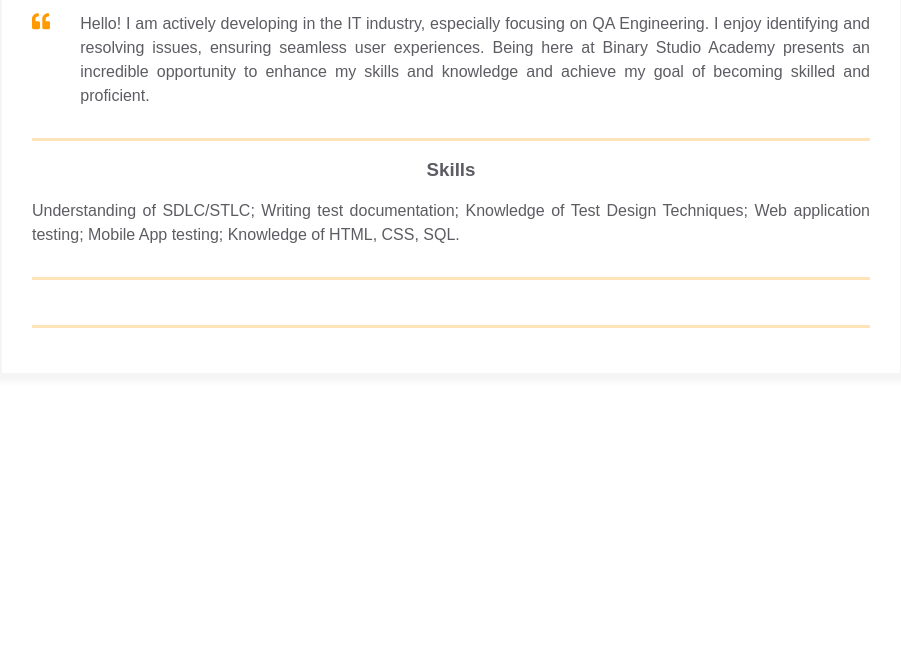
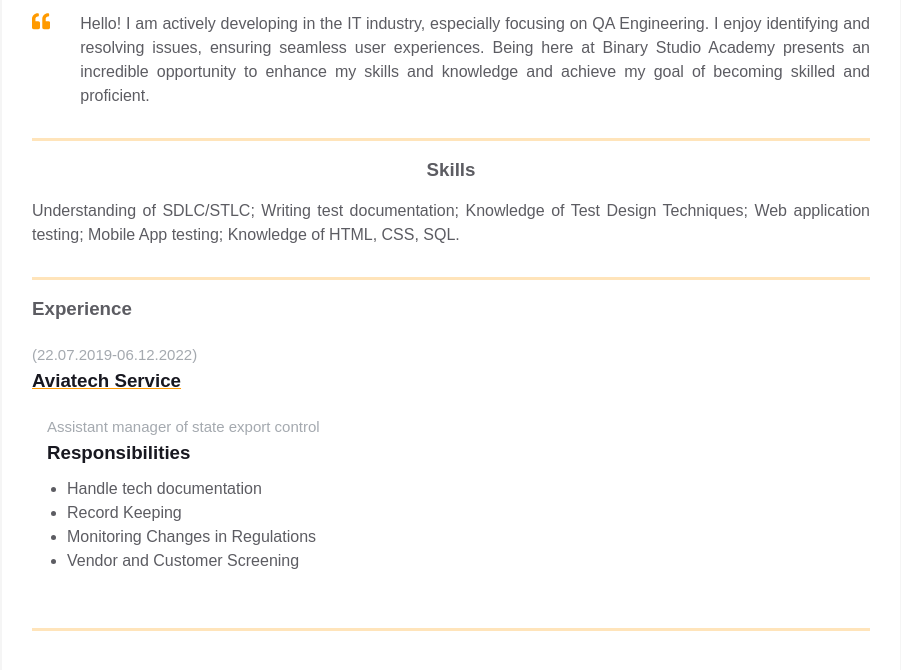
Before and after one commit to anna9314/homepage, a plain HTML site: page index.html in a window 1280 px wide. Shown: the part 350-1020 px from the top of the page, without its empty margins (189-1090 px from the left). Before the commit the page ends 800 px from the top, so only its background shows below. Drawn offline with Linux system fonts and the light colour scheme.

Commit message:
Added Experiences

```diff
--- a/index.html
+++ b/index.html
@@ -156,8 +156,27 @@
         <div class="container">
           <div class="resume__block">
             <div class="main-info fh">
+              <div class="experiences">
+                  <h3 class="experiences__header">Experience</h3>
+                  <div class="experiences__company">
+                    <div class="experiences__company-header">
+                      <span class="experiences__company-header-durability">(22.07.2019-06.12.2022)</span>
+                      <h3 class="experiences__company-header-name">Aviatech Service</h3>
+                    </div>
 
-              <div class="experiences"></div>
+                    <div class="experiences__company-project">
+                      <span class="experiences__company-project-role">Assistant manager of state export control</span>
+                      <h3 class="experiences__company-project-name">Responsibilities</h3>
+                      <ul class="experiences__company-project-responsibilities">
+                        <li>Handle tech documentation</li>
+                        <li>Record Keeping</li>
+                        <li>Monitoring Changes in Regulations</li>
+                        <li>Vendor and Customer Screening</li>
+                      </ul>
+                    </div>
+                  </div>
+                </div>
+              </div>
 
               <div class="additional-info fv"></div>
             </div>
```
